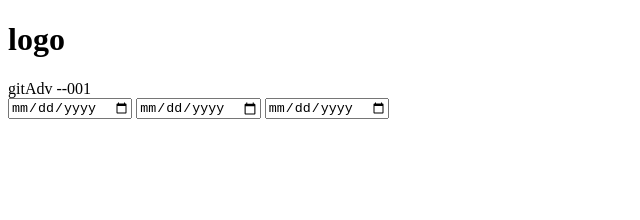
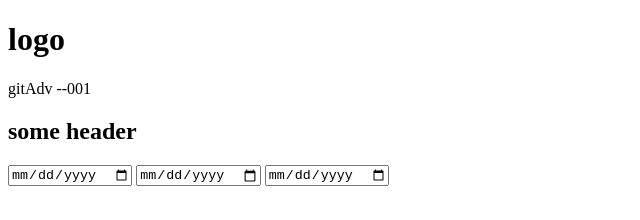
Before and after one commit to tal0311/gitAdv-001, a plain HTML site: page index.html in a window 1280 px wide. Shown: the whole page, without its empty margins (0-640 px from the left). Drawn offline with Linux system fonts and the light colour scheme.

Commit message:
apply stash

```diff
--- a/index.html
+++ b/index.html
@@ -15,6 +15,7 @@
     <div>gitAdv --001</div>
 
     <form action="">
+        <h2>some header</h2>
         <input type="date" name="" id="">
         <input type="date" name="" id="">
         <input type="date" name="" id="">
```
